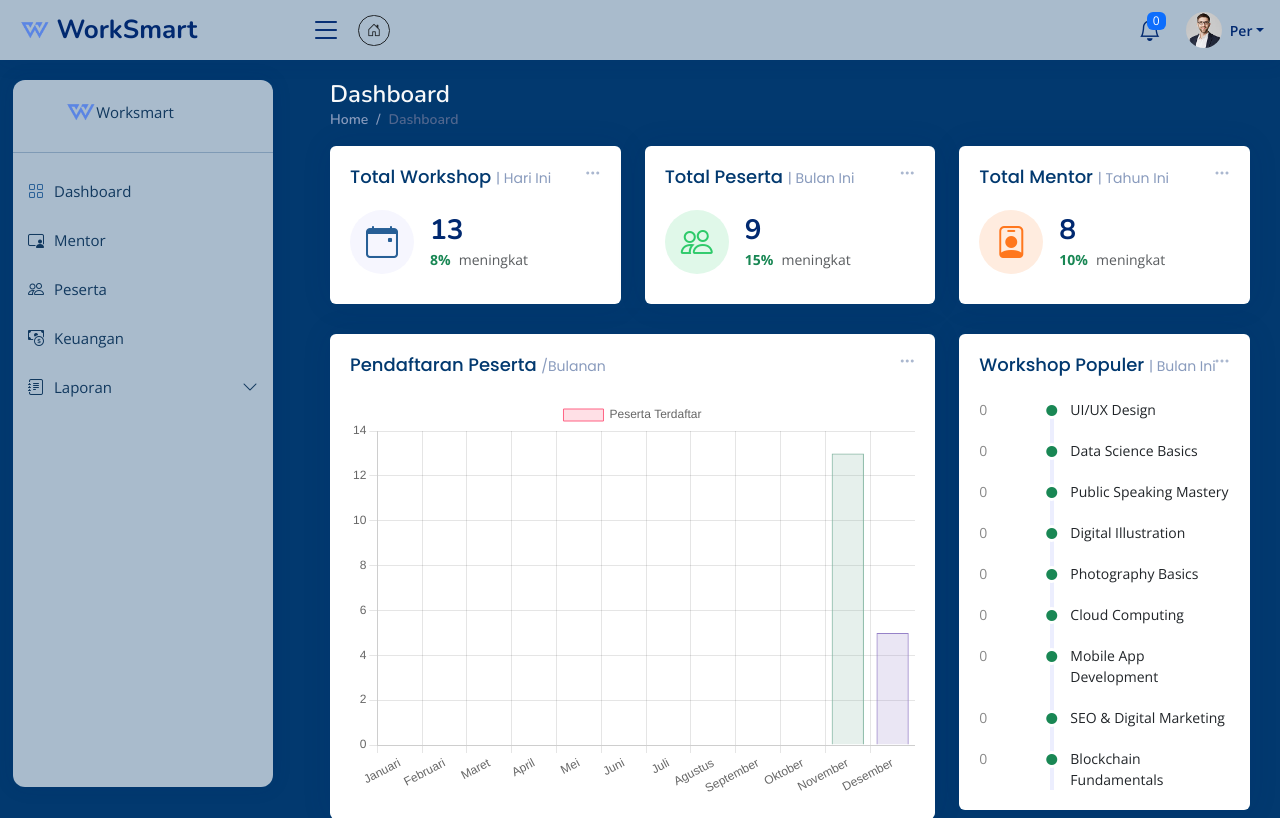
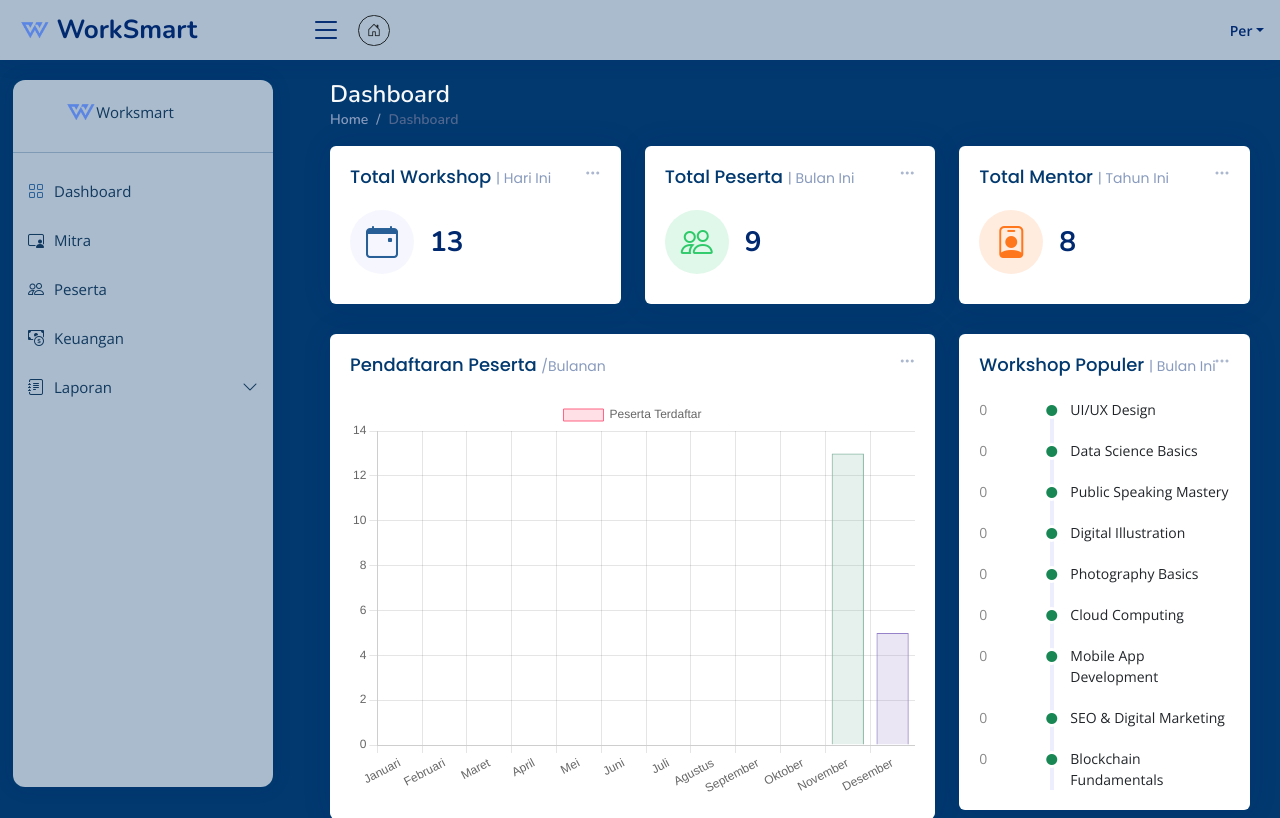
Before and after one commit to zilillah08/fullfinish, a PHP site: the page made by pages/dashboard.php in a window 1280 px wide. Shown: the top 818 px of the page. Run offline with PHP 8.4, Linux system fonts and the light colour scheme; a user stored in the database is signed in; data comes from the database, SQL or seed files in the repository; data that the repository does not hold is empty; some libraries are stand-ins or nearby versions.

Commit message:
memperbarui profil

```diff
--- a/pages/dashboard.php
+++ b/pages/dashboard.php
@@ -114,7 +114,6 @@ $actualEarnings = getTotalPenghasilanByMitraId($_SESSION['user_id']);
                     </div>
                     <div class="ps-3">
                       <h6><?= $total_workshop=countWorkshops();?></h6>
-                      <span class="text-success small pt-1 fw-bold">8%</span> <span class="text-muted small pt-2 ps-1">meningkat</span>
 
                     </div>
                   </div>
@@ -148,7 +147,6 @@ $actualEarnings = getTotalPenghasilanByMitraId($_SESSION['user_id']);
                     </div>
                     <div class="ps-3">
                       <h6><?= $total_user=countRowsUsersByRole('user'); ?></h6>
-                      <span class="text-success small pt-1 fw-bold">15%</span> <span class="text-muted small pt-2 ps-1">meningkat</span>
 
                     </div>
                   </div>
@@ -183,7 +181,6 @@ $actualEarnings = getTotalPenghasilanByMitraId($_SESSION['user_id']);
                     </div>
                     <div class="ps-3">
                       <h6><?= $total_user=countRowsUsersByRole('mitra'); ?></h6>
-                      <span class="text-success small pt-1 fw-bold">10%</span> <span class="text-muted small pt-2 ps-1">meningkat</span>
 
                     </div>
                   </div>
--- a/pages/header.php
+++ b/pages/header.php
@@ -40,8 +40,7 @@
 
           <li class="nav-item dropdown">
               <a class="nav-link nav-icon" href="#" data-bs-toggle="dropdown">
-                  <i class="bi bi-bell"></i>
-                  <span class="badge bg-primary badge-number"><?= $notif_count ?></span>
+
               </a>
 
               <ul class="dropdown-menu dropdown-menu-end dropdown-menu-arrow notifications">
@@ -112,7 +111,6 @@
         <li class="nav-item dropdown pe-3">
 
           <a class="nav-link nav-profile d-flex align-items-center pe-0" href="#" data-bs-toggle="dropdown">
-            <img src="assets/img/profile-img.jpg" alt="Profile" class="rounded-circle">
             <span class="d-none d-md-block dropdown-toggle ps-2"><?= ucfirst($_SESSION['first_name']);?></span>
           </a><!-- End Profile Iamge Icon -->
 
--- a/pages/sidebar.php
+++ b/pages/sidebar.php
@@ -27,7 +27,7 @@
         <li class="nav-item">
           <a class="nav-link collapsed" href="data-mitra.php">
             <i class="bi bi-person-video3"></i>
-            <span>Mentor</span>
+            <span>Mitra</span>
           </a>
         </li>
 
```
Also changed, not shown: pages/assets/img/profile_1734588684_adis.jpg (added).
